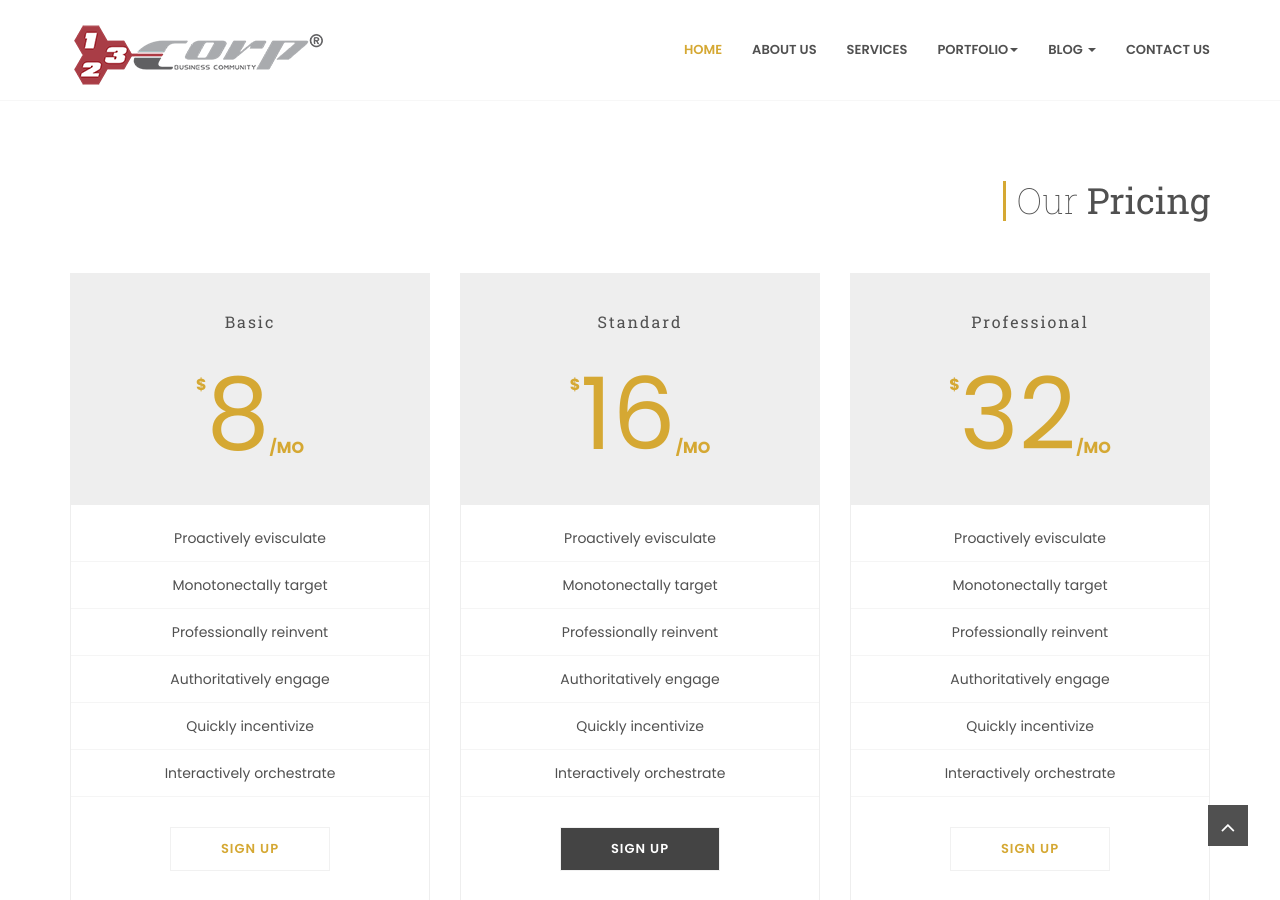
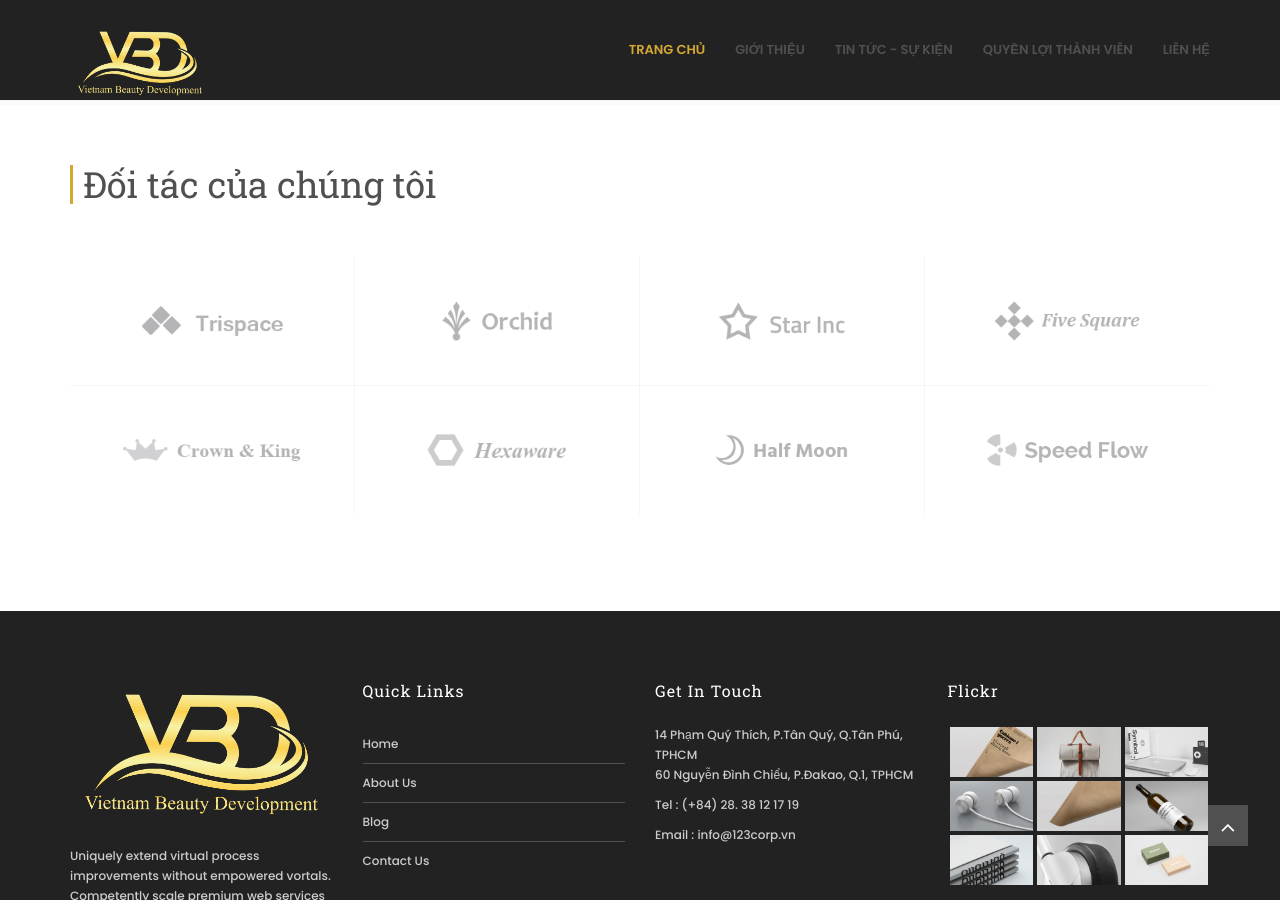
Before and after one commit to thienle1199/vbd, a Jekyll site: the page built from index.markdown, in a window 1280 px wide and 900 px high, scrolled down 5125 px. Built offline with Jekyll 4.4.1, drawn with Linux system fonts in a browser that asks for light colours; nearby versions of some CDN libraries; some of the changed text lies outside the part shown.

```diff
--- a/_includes/footer.html
+++ b/_includes/footer.html
@@ -84,6 +84,6 @@
 			</div>
 	</div>
 	<div class="copyright-footer">
-			<div class="container"><span class="copyright-text">&copy; 2018 Design by 123 corp. All rights reserved.</span></div>
+			<div class="container"><span class="copyright-text">&copy; 2018 All rights reserved.</span></div>
 	</div>
 </footer>
--- a/_includes/navbar.html
+++ b/_includes/navbar.html
@@ -7,28 +7,15 @@
                 <span class="icon-bar"></span>
                 <span class="icon-bar"></span>
             </button>
-            <a class="navbar-brand" href="/"><img src="/images/logo.png" alt=""></a>
+            <a class="navbar-brand" href="/"><img src="/images/logo.png" width="140" alt=""></a>
         </div>
         <div class="collapse navbar-collapse" id="main-nav-collapse" data-hover="dropdown" data-animations="fadeInDown fadeInRight slideInUp fadeInLeft">
             <ul class="nav navbar-nav navbar-right">
-                <li class="{% if page.url == '/' %}active{% endif %}"><a href="/">Home</a></li>
-                <li class="{% if page.url == '/about/' %}active{% endif %}"><a href="/about">About Us</a></li>
-                <li class="{% if page.url == '/services/' %}active{% endif %}"><a href="/services">Services</a></li>
-                <li class="dropdown"><a href="#" class="dropdown-toggle" data-toggle="dropdown" role="button" aria-haspopup="true">Portfolio<span class="caret"></span></a>
-                    <ul class="dropdown-menu dropdown-menu-left">
-                        <li><a href="portfolio-masonry.html">Portfolio Masonry</a></li>
-                        <li><a href="portfolio-grid.html">Portfolio Grid</a></li>
-                        <li><a href="single-portfolio.html">Single Portfolio</a></li>
-                    </ul>
-                </li>
-                <li class="dropdown">
-                    <a href="#" class="dropdown-toggle" data-toggle="dropdown" role="button" aria-haspopup="true">Blog <span class="caret"></span></a>
-                    <ul class="dropdown-menu dropdown-menu-left">
-                        <li><a href="blog.html">Blog Listing</a></li>
-                        <li><a href="single-blog.html">Single Blog</a></li>
-                    </ul>
-                </li>
-                <li class="{% if page.url == '/contact/' %}active{% endif %}"><a href="/contact/">Contact Us</a></li>
+                <li class="{% if page.url == '/' %}active{% endif %}"><a href="/">Trang chủ</a></li>
+                <li class="{% if page.url == '/about/' %}active{% endif %}"><a href="/about">Giới thiệu</a></li>
+                <li class="{% if page.url == '/news/' %}active{% endif %}"><a href="/news">Tin tức - sự kiện</a></li>
+                <li class="{% if page.url == '/services/' %}active{% endif %}"><a href="/services">Quyền lợi thành viên</a></li>
+                <li class="{% if page.url == '/contact/' %}active{% endif %}"><a href="/contact/">Liên hệ</a></li>
             </ul>
         </div>
     </div>
--- a/_includes/sections/intro.html
+++ b/_includes/sections/intro.html
@@ -1,7 +1,7 @@
 <section class="intro-section">
     <div class="container">
         <div class="section-title">
-            <h2><span>We Are</span> Royal Agency</h2>
+            <h2>Giới thiệu</h2>
         </div>
         <div class="row  ">
             <div class="col-md-6">
--- a/_layouts/home.html
+++ b/_layouts/home.html
@@ -361,7 +361,7 @@ layout: wrapper
 <!--/ testimonial End -->
 
 <!-- pricing Start -->
-<section class="pricing-table-group">
+<!-- <section class="pricing-table-group">
     <div class="container">
         <div class="section-title text-right">
             <h2><span>Our </span>Pricing</h2></div>
@@ -422,14 +422,14 @@ layout: wrapper
             </div>
         </div>
     </div>
-</section>
+</section> -->
 <!--/ pricing End -->
 
 <!-- our-clients Start -->
 <section class="our-clients">
     <div class="container">
         <div class="section-title">
-            <h2><span>Our</span> Partners</h2>
+            <h2>Đối tác của chúng tôi</h2>
         </div>
         <ul class="clients-list clearfix">
             <li>
--- /dev/null
+++ b/news.markdown
@@ -0,0 +1,5 @@
+---
+layout: news
+title: News
+permalink: /news/
+---
```
Also changed, not shown: _layouts/news.html (added, +69 -0 lines), css/style.css, images/banner1-archieved.jpg (added), images/banner1.jpg, images/blog-1.jpg, images/favicon.ico, images/logo.png, images/office-2.jpg.
